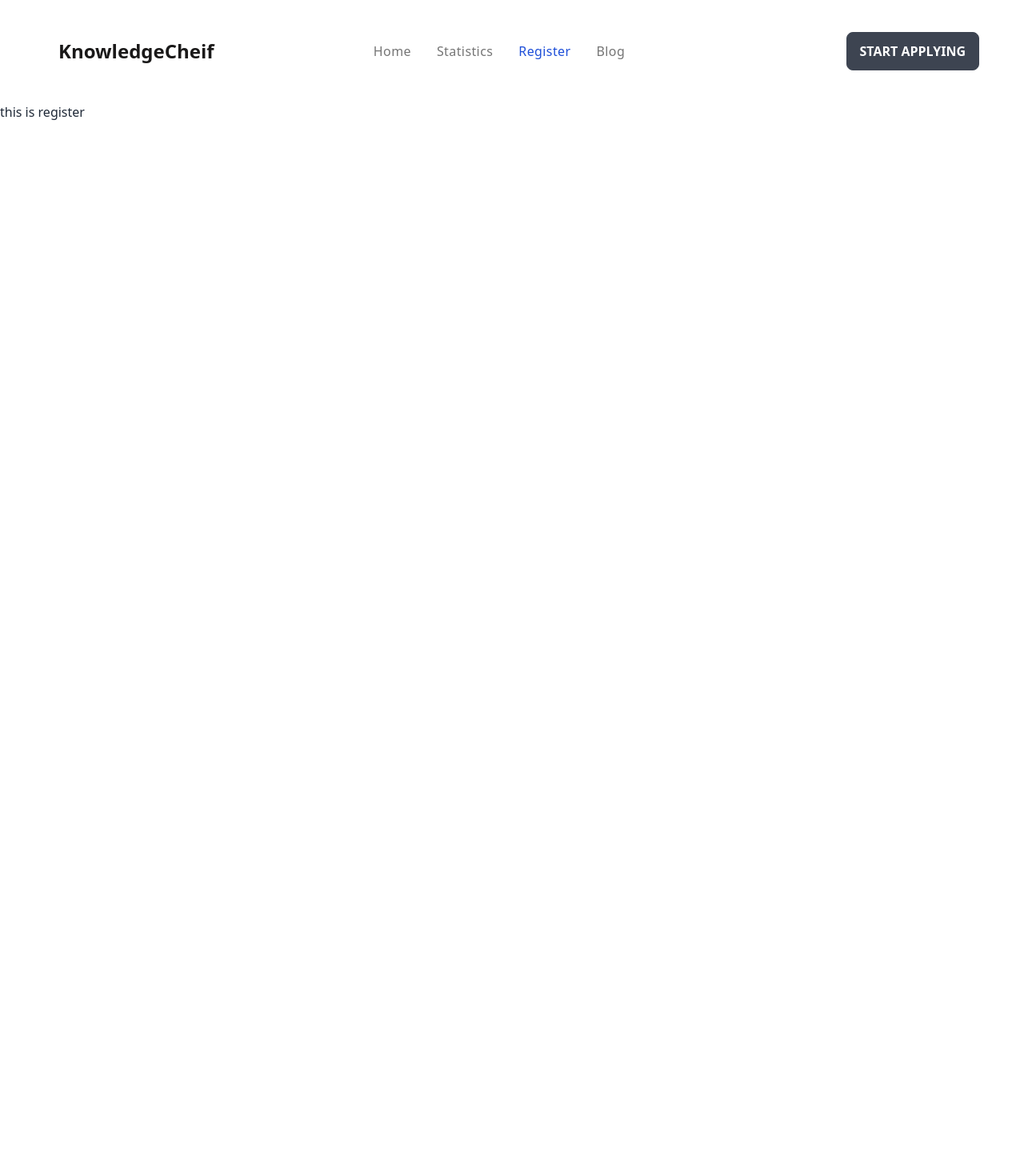
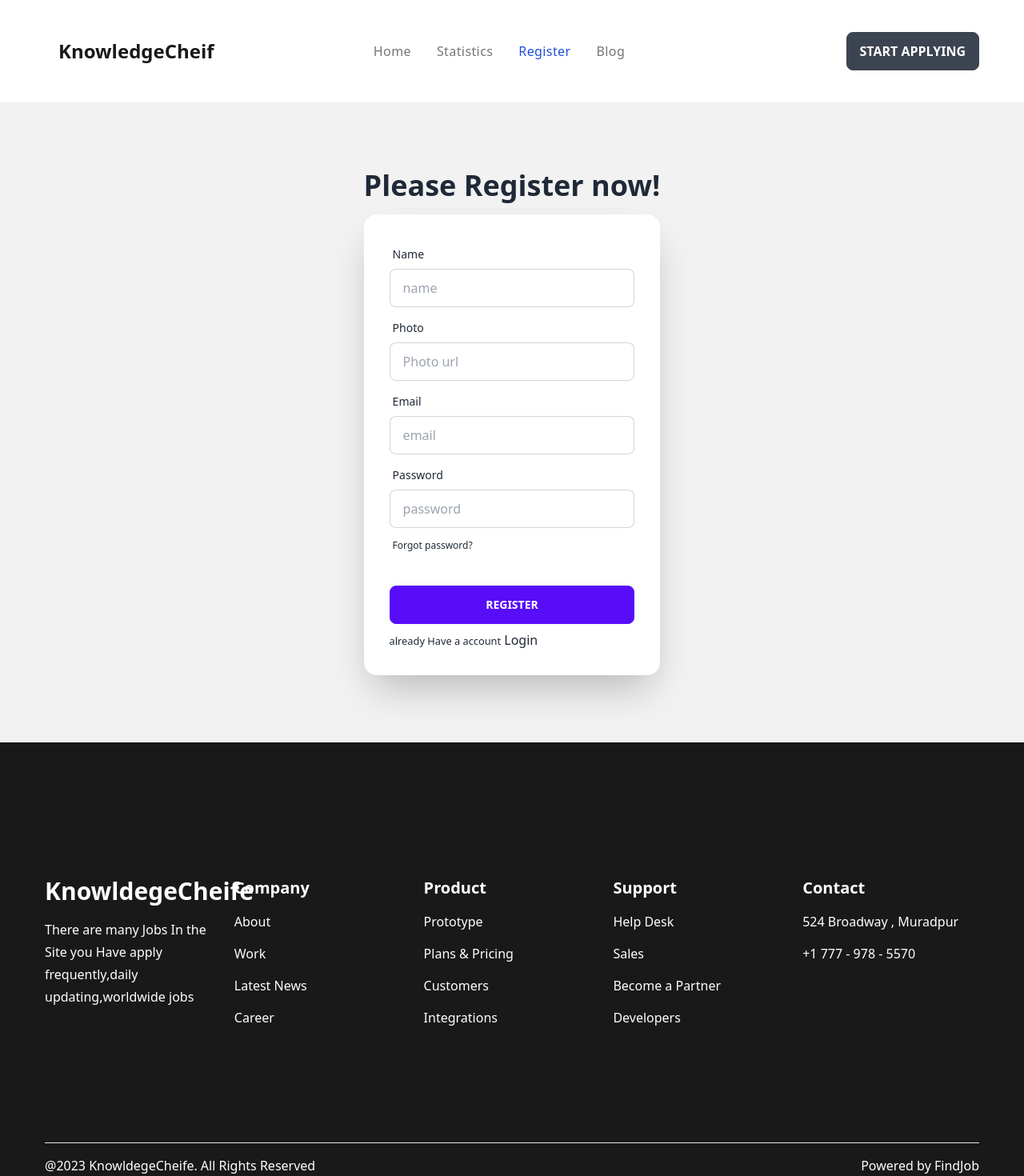
Before and after one commit to irfanurislam/cheif-hunt-client, a React (Vite) app: page /register in a window 1280 px wide. Shown: the top 1470 px of the page at 80% size. Before the commit the page ends 800 px from the top, so only its background shows below. Built offline with nearby package versions, Linux system fonts and the light colour scheme.

Commit message:
register login

```diff
--- a/src/layouts/LoginLayout.jsx
+++ b/src/layouts/LoginLayout.jsx
@@ -1,12 +1,14 @@
 import React from 'react';
 import { Outlet } from 'react-router-dom';
 import Navbar from '../pages/Navbar/Navbar';
+import Footer from '../pages/Footer/Footer';
 
 const LoginLayout = () => {
     return (
         <div>
             <Navbar></Navbar>
             <Outlet></Outlet>
+            <Footer></Footer>
         </div>
     );
 };
--- a/src/pages/Footer/Footer.jsx
+++ b/src/pages/Footer/Footer.jsx
@@ -2,9 +2,61 @@ import React from 'react';
 
 const Footer = () => {
     return (
-        <div>
-           <h2>this is foter items</h2>
+        <footer className="bg-[#1A1919] text-white px-14 py-10">
+        <div className="py-32">
+          <div className="grid lg:grid-cols-5 md:grid-cols-3  gap-4">
+            <div className="">
+                <h2 className='mb-4 text-3xl font-extrabold'>KnowldegeCheife</h2>
+                <p className='mb-4 text-base leading-7'>There are many Jobs In the Site you Have apply frequently,daily updating,worldwide jobs </p>
+             <p>
+
+             </p>
+            </div>
+            <div className="">
+            <h2 className='mb-4 text-xl font-bold'>Company</h2>
+            <div className='text-base'>
+            <p className='mb-4'>About</p>
+            <p className='mb-4'>Work</p>
+            <p className='mb-4'>Latest News</p>
+            <p className='mb-4'>Career</p>
+            </div>
+            </div>
+
+            <div className="">
+              <h2 className='mb-4 text-xl font-bold'>Product</h2>
+            <div className='text-base'>
+            <p className='mb-4'>Prototype</p>
+            <p className='mb-4'>Plans & Pricing</p>
+            <p className='mb-4'>Customers</p>
+            <p className='mb-4'>Integrations</p>
+            </div>
+            </div>
+            <div className="">
+            <h2 className='mb-4 text-xl font-bold'>Support</h2>
+            <div className='text-base'>
+            <p className='mb-4'>Help Desk</p>
+            <p className='mb-4'>Sales</p>
+            <p className='mb-4'>Become a Partner</p>
+            <p className='mb-4'>Developers</p>
+            </div>
+            </div>
+            <div className="">
+            <h2 className='mb-4 text-xl font-bold'>Contact</h2>
+            <div className='text-base'>
+            <p className='mb-4'>524 Broadway , Muradpur</p>
+            <p className='mb-4'>+1 777 - 978 - 5570</p>
+
+            </div>
+            </div>
+          </div>
+
         </div>
+        <hr className='mb-4 bg-fuchsia-200' />
+        <div className='flex justify-between text-base mb-12'>
+            <p>@2023 KnowldegeCheife. All Rights Reserved</p>
+            <p>Powered by FindJob</p>
+        </div>
+      </footer>
     );
 };
 
--- a/src/pages/Login/Login.jsx
+++ b/src/pages/Login/Login.jsx
@@ -1,10 +1,101 @@
 import React from 'react';
+import { Link } from "react-router-dom";
+const Login = () => {
 
-const Login = () => {
+    // const {signIn,googleSignin} = useContext(AuthContext)
+    // const [success,setSuccess] = useState('')
+    // const [error,setError] = useState('')
+
+    //   const handleLogin = (event) =>{
+    //  event.preventDefault()
+    //  const form = event.target
+    //  const email = form.email.value
+    //  const password = form.password.value
+    //  setSuccess('')
+    //  setError('')
+    //   console.log(email,password)
+    //   signIn(email,password)
+    //   .then(result =>{
+    //     const login = result.user
+    //     console.log(login)
+    //     setSuccess('login sucessfully',login)
+    //     form.reset()
+    //   }).catch(error =>{
+    //     console.log(error)
+    //     setError(error)
+    //   })
+    //   }
+
+    //   const handleGoogle = () =>{
+    //     googleSignin()
+    //     .then(result =>{
+    //       const googleLog = result.user
+    //       console.log(googleLog)
+    //       setSuccess('succesfullu done')
+    //       setError('')
+    //     }).catch(error =>{
+    //       console.log(error)
+    //       setError(error)
+    //     })
+    //   }
+
+
+
+
+
+
     return (
-        <div>
-            <h2>this  is login</h2>
+        <div className="hero min-h-screen bg-base-200">
+      <div className="hero-content flex-col ">
+        <div className="text-center ">
+          <h1 className="text-4xl font-bold"> Please Login now!</h1>
+
         </div>
+        <div className="card flex-shrink-0 w-full max-w-sm shadow-2xl bg-base-100">
+        {/* onSubmit={handleLogin} */}
+          <form  className="card-body">
+            <div className="form-control">
+              <label className="label">
+                <span className="label-text">Email</span>
+              </label>
+              <input
+                type="email"
+                required
+                name="email"
+                placeholder="email"
+                className="input input-bordered"
+              />
+            </div>
+            <div className="form-control">
+              <label className="label">
+                <span className="label-text">Password</span>
+              </label>
+              <input
+                type="password"
+                required
+                name="password"
+                placeholder="password"
+                className="input input-bordered"
+              />
+              <label className="label">
+                <a href="#" className="label-text-alt link link-hover">
+                  Forgot password?
+                </a>
+              </label>
+            </div>
+            <div className="form-control mt-6">
+              <button className="btn btn-primary">Login</button>
+            </div>
+
+          </form>
+          <Link to='/register'><button className="btn btn-link"> register to authmaster</button></Link>
+         <button  className="btn btn-success"> google</button>
+         {/* {<p className="text-green-500">{success}</p>}
+         {<p className="text-red-500">{error}</p>} */}
+         {/* onClick={handleGoogle} */}
+        </div>
+      </div>
+    </div>
     );
 };
 
--- a/src/pages/Register/Register.jsx
+++ b/src/pages/Register/Register.jsx
@@ -1,10 +1,83 @@
 import React from 'react';
+import { Link } from 'react-router-dom';
+const Register = () => {
 
-const Register = () => {
+
+    const handleregister = (event) =>{
+        console.log('hello')
+    }
     return (
-        <div>
-            <h2>this is register</h2>
+        <div className="hero min-h-screen bg-base-200">
+        <div className="hero-content flex-col ">
+          <div className="text-center ">
+            <h1 className="text-4xl font-bold"> Please Register now!</h1>
+
+          </div>
+          <div className="card flex-shrink-0 w-full max-w-sm shadow-2xl bg-base-100">
+            <form onSubmit={handleregister} className="card-body">
+              <div className="form-control">
+                <label className="label">
+                  <span className="label-text">Name</span>
+                </label>
+                <input
+                  type="text"
+                  required
+                  name="name"
+                  placeholder="name"
+                  className="input input-bordered"
+                />
+              </div>
+              <div className="form-control">
+                <label className="label">
+                  <span className="label-text">Photo</span>
+                </label>
+                <input
+                  type="text"
+                  required
+                  name="photo"
+                  placeholder="Photo url"
+                  className="input input-bordered"
+                />
+              </div>
+              <div className="form-control">
+                <label className="label">
+                  <span className="label-text">Email</span>
+                </label>
+                <input
+                  type="email"
+                  required
+                  name="email"
+                  placeholder="email"
+                  className="input input-bordered"
+                />
+              </div>
+              <div className="form-control">
+                <label className="label">
+                  <span className="label-text">Password</span>
+                </label>
+                <input
+                  type="password"
+                  required
+                  name="password"
+                  placeholder="password"
+                  className="input input-bordered"
+                />
+                <label className="label">
+                 <Link to='/login'> <a href="#" className="label-text-alt link link-hover">
+                    Forgot password?
+                  </a></Link>
+                </label>
+              </div>
+              <div className="form-control mt-6">
+                <button className="btn btn-primary">register</button>
+              </div>
+
+              <p><small>already Have a account</small> <Link to='/'>Login</Link></p>
+
+            </form>
+          </div>
         </div>
+      </div>
     );
 };
 
```
